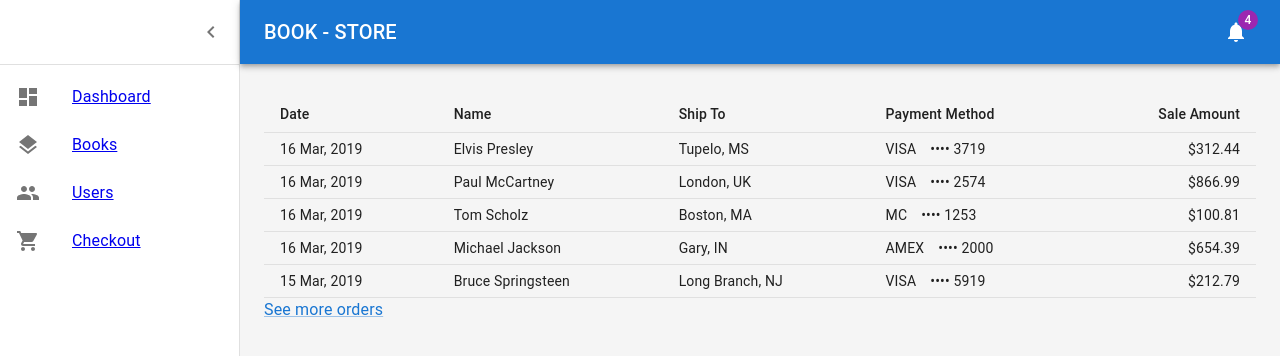
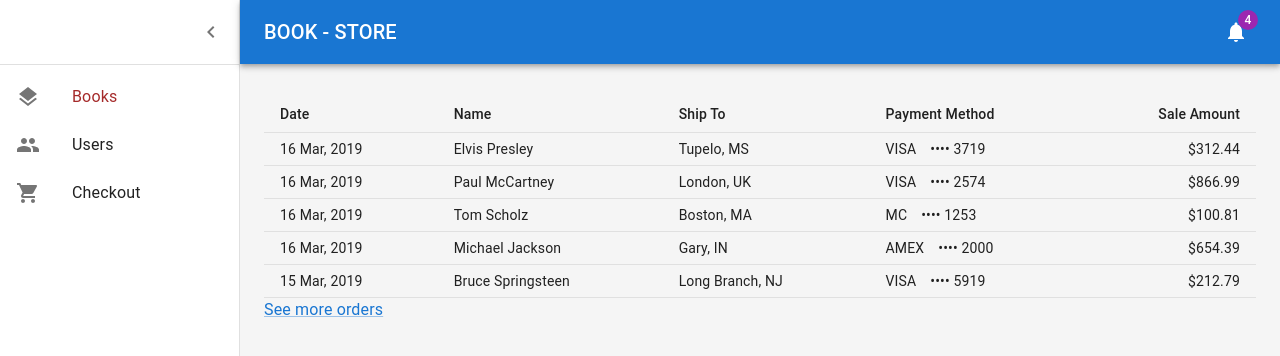
Before and after one commit to aniceto-jolela/bookstore, a React (Create React App) app: page /checkout in a window 1280 px wide. Shown: the top 356 px of the page. Built offline with nearby package versions, Linux system fonts and the light colour scheme.

Commit message:
Adicionando funcionalidade do selected no menu.

```diff
--- a/src/components/menu/listItems.tsx
+++ b/src/components/menu/listItems.tsx
@@ -3,24 +3,27 @@ import { Link } from "react-router-dom";
 import ListItemButton from "@mui/material/ListItemButton";
 import ListItemIcon from "@mui/material/ListItemIcon";
 import ListItemText from "@mui/material/ListItemText";
-import DashboardIcon from "@mui/icons-material/Dashboard";
 import ShoppingCartIcon from "@mui/icons-material/ShoppingCart";
 import PeopleIcon from "@mui/icons-material/People";
 import LayersIcon from "@mui/icons-material/Layers";
 
-export const mainListItems = (
+export default function MainListItems() {
+  const [setSelected, getSelected] = React.useState(1);
+
+  function Selected(item: number) {
+    getSelected(item);
+  }
+
+  return (
     <React.Fragment>
-    <Link to="/">
-      <ListItemButton>
-        <ListItemIcon>
-          <DashboardIcon />
-        </ListItemIcon>
-
-        <ListItemText primary="Dashboard" />
-      </ListItemButton>
-    </Link>
-
-    <Link to="/books">
+      <Link
+        to="/books"
+        style={{
+          textDecoration: "none",
+          color: setSelected == 1 ? "brown" : "inherit",
+        }}
+        onClick={() => Selected(1)}
+      >
         <ListItemButton>
           <ListItemIcon>
             <LayersIcon />
@@ -29,7 +32,14 @@ export const mainListItems = (
         </ListItemButton>
       </Link>
 
-    <Link to="/users">
+      <Link
+        to="/users"
+        style={{
+          textDecoration: "none",
+          color: setSelected == 2 ? "brown" : "inherit",
+        }}
+        onClick={() => Selected(2)}
+      >
         <ListItemButton>
           <ListItemIcon>
             <PeopleIcon />
@@ -38,7 +48,14 @@ export const mainListItems = (
         </ListItemButton>
       </Link>
 
-    <Link to="/checkout">
+      <Link
+        to="/checkout"
+        style={{
+          textDecoration: "none",
+          color: setSelected == 3 ? "brown" : "inherit",
+        }}
+        onClick={() => Selected(3)}
+      >
         <ListItemButton>
           <ListItemIcon>
             <ShoppingCartIcon />
@@ -48,3 +65,4 @@ export const mainListItems = (
       </Link>
     </React.Fragment>
   );
+}
--- a/src/components/menu/menu.tsx
+++ b/src/components/menu/menu.tsx
@@ -10,9 +10,9 @@ import Divider from "@mui/material/Divider";
 import IconButton from "@mui/material/IconButton";
 import MenuIcon from "@mui/icons-material/Menu";
 import ChevronLeftIcon from "@mui/icons-material/ChevronLeft";
-import {
-  mainListItems
-} from "./listItems";
+import
+  MainListItems
+ from "./listItems";
 import Header from "./header";
 import { PropsChildren } from "../ts/types";
 
@@ -118,7 +118,7 @@ const MenuContent=({Children}:PropsChildren)=> {
           </Toolbar>
           <Divider />
           <List component="nav">
-            {mainListItems}
+            <MainListItems/>
 
           </List>
         </Drawer>
```
Lines whose indentation alone changed are shown as unchanged.
